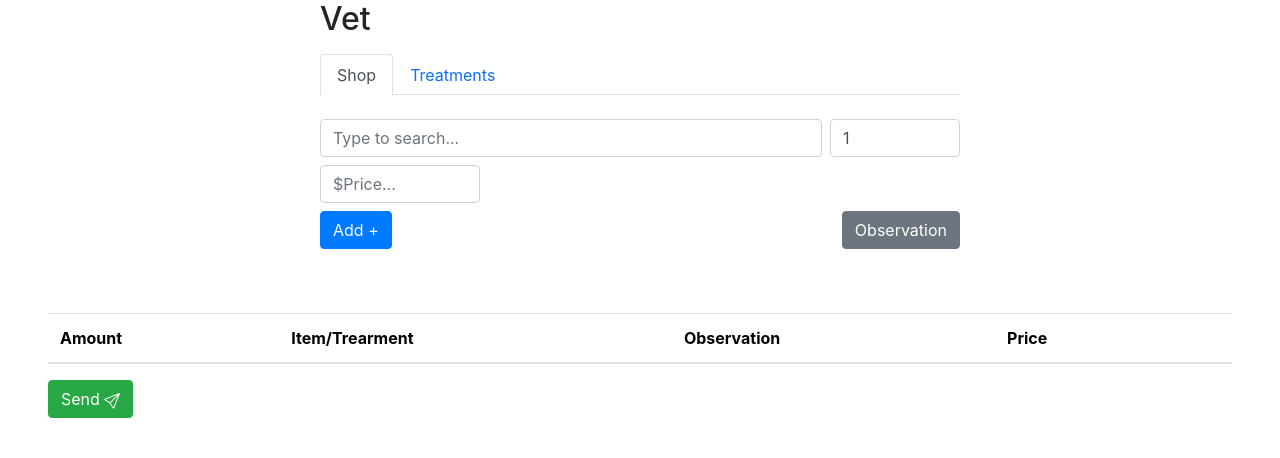
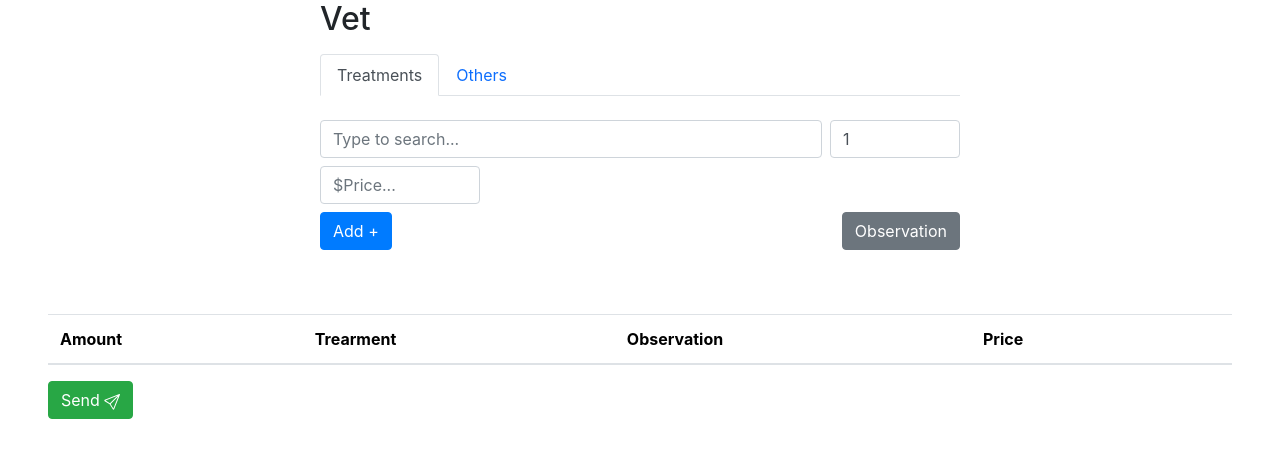
Before and after one commit to santipdmonte/CS50W, a Django app: page /vet in a window 1280 px wide. Shown: the part 56-514 px from the top of the page. Run offline with Django 4.2, Linux system fonts and the light colour scheme; data comes from the database, SQL or seed files in the repository; both versions use the stored data as it was after the commit; lists and menus that the app fills with data are empty; some libraries are stand-ins or nearby versions.

Commit message:
Final Project Capstone: Change items for treatment in vet section

```diff
--- a/capstone/item_track/static/item_track/vet.js
+++ b/capstone/item_track/static/item_track/vet.js
@@ -1,17 +1,17 @@
 //Listener to services-price input
-// Get the input elements and select the item element
+// Get the input elements and select the treatment
 document.addEventListener('DOMContentLoaded', function() {
-    inputItem = document.getElementById('item');
-    inputItem_id = document.getElementById('item_id');
+    inputTreatment = document.getElementById('treatment');
+    inputTreatment_id = document.getElementById('treatment_id');
     inputPrice = document.getElementById('price');
 
-    // Add an event listener to the inputItem element
-    inputItem.addEventListener('input', function() {
-        const selectedItem = inputItem.value;
-        const option = document.querySelector(`#datalistOptions option[value="${selectedItem}"]`);
+    // Add an event listener to the inputTreatment element
+    inputTreatment.addEventListener('input', function() {
+        const selectedTreatment = inputTreatment.value;
+        const option = document.querySelector(`#datalistOptions option[value="${selectedTreatment}"]`);
 
-        // Save as value the item_id
-        inputItem_id.value = option.dataset.item_id;
+        // Save as value the treatment_id
+        inputTreatment_id.value = option.dataset.treatment_id;
 
         if (option && option.dataset.price) {
             inputPrice.value = option.dataset.price;
@@ -21,8 +21,8 @@ document.addEventListener('DOMContentLoaded', function() {
     });
 
     // document.querySelector('#add_btn').addEventListener('click', (event) => {
-    //     // Save as value the item_id
-    //     inputItem_id.value = option.dataset.item_id;
+    //     // Save as value the treatment_id
+    //     inputTreatment_id.value = option.dataset.treatment_id;
     // });
 });
 
@@ -30,10 +30,10 @@ document.addEventListener('DOMContentLoaded', function() {
 function addRow() {
     // Get the values entered in the form
     var amount = document.getElementById('amount').value;
-    var item = document.getElementById('item').value;
+    var treatment = document.getElementById('treatment').value;
     var observation = document.getElementById('observationInput').value;
     var price = document.getElementById('price').value;
-    var item_id = document.getElementById('item_id').value;
+    var treatment_id = document.getElementById('treatment_id').value;
 
     // Create a new row in the table
     // var table = document.getElementById('table');
@@ -48,7 +48,7 @@ function addRow() {
     var actionsCell = row.insertCell();
 
     amountCell.innerHTML = amount;
-    descriptionCell.innerHTML = item;
+    descriptionCell.innerHTML = treatment;
     if (!observation){
     observationCell.innerHTML = '-';
     }
@@ -60,14 +60,14 @@ function addRow() {
 
     // Update the data attributes with the values
     amountCell.setAttribute('data-amount', amount);
-    descriptionCell.setAttribute('data-item', item);
-    descriptionCell.setAttribute('data-item_id', item_id);
+    descriptionCell.setAttribute('data-treatment', treatment);
+    descriptionCell.setAttribute('data-treatment_id', treatment_id);
     observationCell.setAttribute('data-observation', observation);
     priceCell.setAttribute('data-price', price);
 
     // Clear the form fields
     document.getElementById('amount').value = 1;
-    document.getElementById('item').value = '';
+    document.getElementById('treatment').value = '';
     document.getElementById('observationInput').value = '';
     document.getElementById('price').value = '';
 }
@@ -89,13 +89,13 @@ function editRow(button) {
 
     // Get the current values from the row
     var currentAmount = amountCell.getAttribute('data-amount');
-    var currentItem = descriptionCell.getAttribute('data-item');
+    var currentTreatment = descriptionCell.getAttribute('data-treatment');
     var currentObservation = observationCell.getAttribute('data-observation');
     var currentPrice = priceCell.getAttribute('data-price');
 
     // Set the values in the modal input fields
     document.getElementById('editAmount').value = currentAmount;
-    document.getElementById('editItem').value = currentItem;
+    document.getElementById('editTreatment').value = currentTreatment;
     document.getElementById('editObservation').value = currentObservation;
     document.getElementById('editPrice').value = currentPrice;
 
@@ -105,12 +105,12 @@ function editRow(button) {
     // Save the edited values on modal save
     document.getElementById('saveChangesEditBtn').onclick = function() {
         var editedAmount = document.getElementById('editAmount').value;
-        var editedItem = document.getElementById('editItem').value;
+        var editedTreatment = document.getElementById('editTreatment').value;
         var editedObservation = document.getElementById('editObservation').value;
         var editedPrice = document.getElementById('editPrice').value;
 
         amountCell.innerHTML = editedAmount;
-        descriptionCell.innerHTML = editedItem;
+        descriptionCell.innerHTML = editedTreatment;
         if (observationCell){
             observationCell.innerHTML = editedObservation;
         }
@@ -121,7 +121,7 @@ function editRow(button) {
 
         // Update the data attributes with the edited values
         amountCell.setAttribute('data-amount', editedAmount);
-        descriptionCell.setAttribute('data-item', editedItem);
+        descriptionCell.setAttribute('data-treatment', editedTreatment);
         observationCell.setAttribute('data-observation', editedObservation);
         priceCell.setAttribute('data-price', editedPrice);
 
@@ -147,15 +147,15 @@ function send(event, csrf_token){
         var row = tableRows[i];
         // Get the values from the row cells
         var amount = row.cells[0].getAttribute('data-amount');
-        var item = row.cells[1].getAttribute('data-item');
-        var item_id = row.cells[1].getAttribute('data-item_id');
+        var treatment = row.cells[1].getAttribute('data-treatment');
+        var treatment_id = row.cells[1].getAttribute('data-treatment_id');
         var observation = row.cells[2].getAttribute('data-observation');
         var price = row.cells[3].getAttribute('data-price');
 
         var rowData = {
             amount: amount,
-            item_id: item_id,
-            item: item,
+            treatment_id: treatment_id,
+            treatment: treatment,
             observation: observation,
             price: price
         };
--- a/capstone/item_track/templates/item_track/manage.html
+++ b/capstone/item_track/templates/item_track/manage.html
@@ -33,7 +33,7 @@
 
             </div>
 
-            <button id="saveChange" type="button" class="btn btn-primary" onclick="saveChanges('{{ csrf_token }}')">Add +</button>
+            <button id="saveChange" type="button" class="btn btn-primary" onclick="saveChanges('{{ csrf_token }}')">Update</button>
             <button id="cancelChange" type="button" class="btn btn-secondary" onclick="cancelChanges()">Cancel</button>
 
         </form>
--- a/capstone/item_track/templates/item_track/vet.html
+++ b/capstone/item_track/templates/item_track/vet.html
@@ -17,28 +17,28 @@
 
                 <!-- Tabs -->
                 <ul class="nav nav-tabs">
-                    <li class="nav-item">
-                      <a class="nav-link active" aria-current="page" href="#">Shop</a>
+                    <li class="nav-treatment">
+                      <a class="nav-link active" aria-current="page" href="#">Treatments</a>
                     </li>
-                    <li class="nav-item">
-                      <a class="nav-link" href="#">Treatments</a>
+                    <li class="nav-treatment">
+                      <a class="nav-link" href="#">Others</a>
                     </li>
                 </ul>
                 <br>
 
-                <div class="vet-form-item">
+                <div class="vet-form-treatment">
 
                     <!-- Inputs -->
                     <div class="d-flex pb-2">
-                        <input class="form-control mr-2" list="datalistOptions" id="item" placeholder="Type to search..." required>
+                        <input class="form-control mr-2" list="datalistOptions" id="treatment" placeholder="Type to search..." required>
                         <datalist id="datalistOptions">
-                            {% for item in items %}
-                            <option value="{{ item }}" data-item_id="{{ item.id }}" data-price="{{ item.price }}"></option>
+                            {% for treatment in treatments %}
+                            <option value="{{ treatment }}" data-treatment_id="{{ treatment.id }}" data-price="{{ treatment.price }}"></option>
                             {% endfor %}
                         </datalist>
                         <input class="form-control amount w-25" type="number" id="amount" name="amount" placeholder="Amount" value="1" min="1" required>
                     </div>
-                    <input type="hidden" id="item_id">
+                    <input type="hidden" id="treatment_id">
                     <input class="form-control w-25 price mb-2" type="number" id="price" name="price" min="0" placeholder="$Price..." required>
 
                     <!-- Buttons -->
@@ -71,7 +71,7 @@
             <thead>
                 <tr>
                 <th scope="col">Amount</th>
-                <th scope="col">Item/Trearment</th>
+                <th scope="col">Trearment</th>
                 <th scope="col">Observation</th>
                 <th scope="col">Price</th>
                 <th scope="col"></th>
@@ -145,8 +145,8 @@
                     <input type="number" class="form-control" id="editAmount" min="1" required>
                 </div>
                 <div class="form-group">
-                    <label for="editItem">Item:</label>
-                    <input type="text" class="form-control" id="editItem" disabled>
+                    <label for="editTreatment">Treatment:</label>
+                    <input type="text" class="form-control" id="editTreatment" disabled>
                 </div>
                 <div class="form-group">
                     <label for="editObservation">Observation:</label>
--- a/capstone/item_track/views.py
+++ b/capstone/item_track/views.py
@@ -70,9 +70,7 @@ def front_desk(request):
             return JsonResponse({'error': 'Error en el formato JSON'}, status=400)
 
     consults = TransactionRecord.objects.filter(active=True).order_by
-
     # TODO add history
-
     past_consults = TransactionRecord.objects.filter(active=False).order_by('-date')
 
     return render(request, "item_track/front_desk.html",{
@@ -81,6 +79,7 @@ def front_desk(request):
         'items': items,
         'treatments': treatments
     })
+
 
 def transaction(request):
     if request.method == "POST":
@@ -100,15 +99,10 @@ def transaction(request):
 
             # Create Movements
             for movement in data[1:]:
-                item = Item.objects.get(id=movement['item_id'])
-
-                item.stock = item.stock - int(movement['amount'])
-                item.save()
-                # TODO add restriction to stock
-
+                treatment = Treatment.objects.get(id=movement['treatment_id'])
 
                 movement = Movemets(
-                    item = item,
+                    treatment = treatment,
                     quantity = movement['amount'],
                     price = movement['price'],
                     total = Decimal(movement['amount']) * Decimal(movement['price']),
```
Also changed, not shown: capstone/item_track/templates/item_track/front_desk.html (+16 -6 lines), capstone/db.sqlite3.
